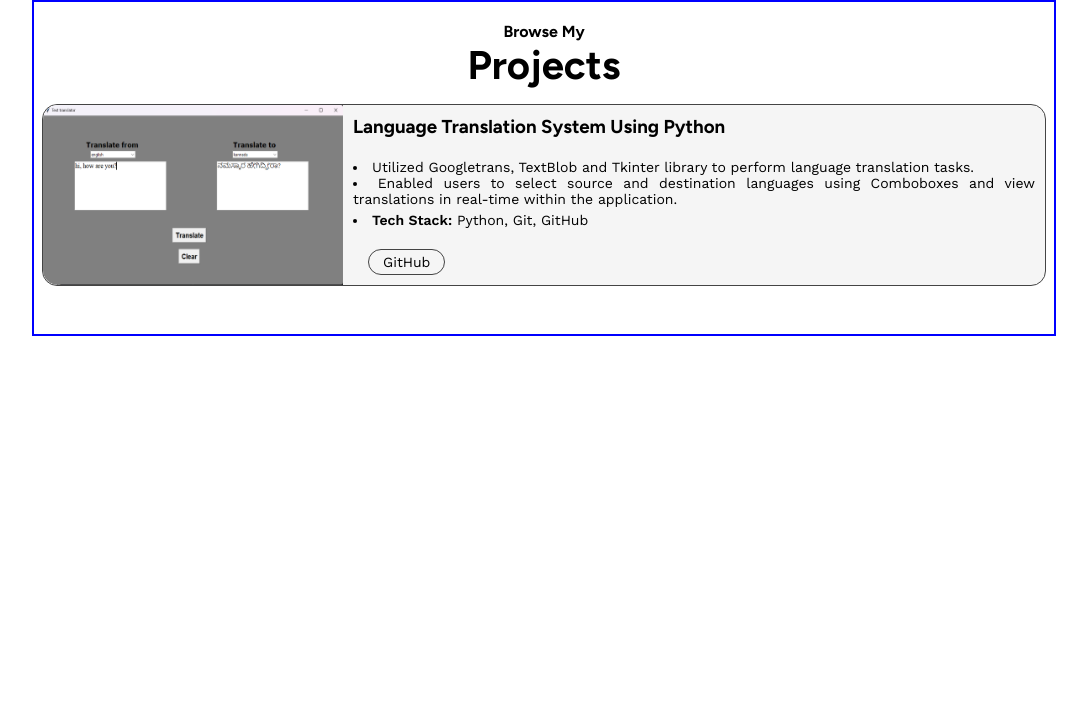
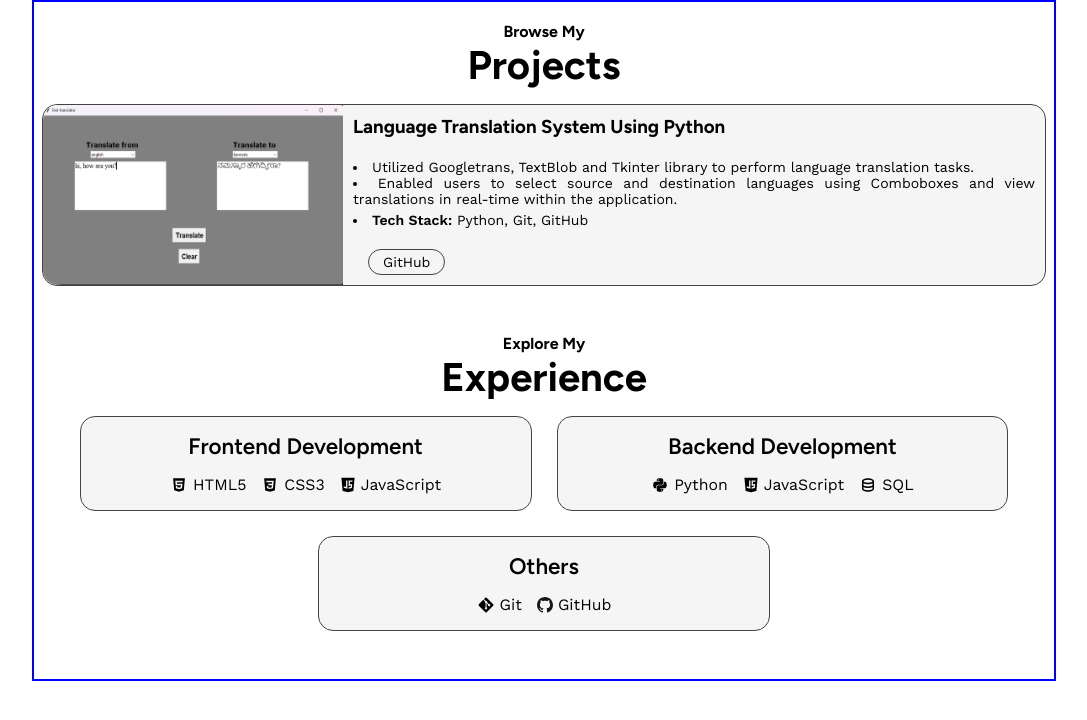
Before and after one commit to SharathM18/Portfolio-Website, a website built with Vite: page index.html in a window 1280 px wide. Shown: the whole page, without its empty margins (96-1183 px from the left). Built offline with nearby package versions, Linux system fonts and the light colour scheme.

Commit message:
implemented skills section

```diff
--- a/index.html
+++ b/index.html
@@ -60,6 +60,68 @@
           </div>
         </div>
       </section>
+
+      <!-- skills section  -->
+      <section id="skills">
+        <header class="header">
+          <h3>Explore My</h3>
+          <h1>Experience</h1>
+        </header>
+        <div class="skills-container">
+          <!-- Frontend Development -->
+          <div class="skills-info">
+            <h1 class="skill-title">Frontend Development</h1>
+            <div class="skills">
+              <div class="skill-content">
+                <img src="/html5.svg" alt="html logo" class="skill-logo" />
+                <p>HTML5</p>
+              </div>
+              <div class="skill-content">
+                <img src="/css3.svg" alt="CSS3 logo" class="skill-logo" />
+                <p>CSS3</p>
+              </div>
+              <div class="skill-content">
+                <img src="/js.svg" alt="JavaScript logo" class="skill-logo1" />
+                <p>JavaScript</p>
+              </div>
+            </div>
+          </div>
+
+          <!-- Backend Development -->
+          <div class="skills-info">
+            <h1 class="skill-title">Backend Development</h1>
+            <div class="skills">
+              <div class="skill-content">
+                <img src="/python.svg" alt="python logo" class="skill-logo" />
+                <p>Python</p>
+              </div>
+              <div class="skill-content">
+                <img src="/js.svg" alt="JavaScript logo" class="skill-logo1" />
+                <p>JavaScript</p>
+              </div>
+              <div class="skill-content">
+                <img src="/sql.svg" alt="SQL logo" class="skill-logo" />
+                <p>SQL</p>
+              </div>
+            </div>
+          </div>
+
+          <!-- Others  -->
+          <div class="skills-info">
+            <h1 class="skill-title">Others</h1>
+            <div class="skills">
+              <div class="skill-content">
+                <img src="/git.svg" alt="Git logo" class="skill-logo" />
+                <p>Git</p>
+              </div>
+              <div class="skill-content">
+                <img src="/github.svg" alt="GitHub logo" class="skill-logo1" />
+                <p>GitHub</p>
+              </div>
+            </div>
+          </div>
+        </div>
+      </section>
     </div>
 
     <!-- script  -->
--- a/src/main.js
+++ b/src/main.js
@@ -1,3 +1,4 @@
 import "../styles/style.css";
 import "../styles/utilities.css";
 import "../styles/components/projects.css";
+import "../styles/components/skills.css";
--- /dev/null
+++ b/styles/components/skills.css
@@ -0,0 +1,105 @@
+.skills-container {
+  display: flex;
+  flex-direction: column;
+  justify-content: center;
+  align-items: center;
+  gap: 8px;
+}
+
+.skills-info {
+  width: 100%;
+  padding: 0.3em;
+  border: 0.8px solid rgb(68, 68, 68);
+  border-radius: 15px;
+  background-color: var(--bg-project);
+  display: flex;
+  flex-direction: column;
+  justify-content: center;
+  align-items: center;
+  gap: 15px;
+}
+
+.skills {
+  display: flex;
+  flex-wrap: wrap;
+  justify-content: center;
+  align-content: center;
+  gap: 15px;
+}
+
+.skill-content {
+  display: flex;
+  flex-direction: row;
+  justify-content: center;
+  align-items: center;
+  gap: 5px;
+  font-family: var(--font-para);
+  font-size: calc(var(--text-base) - 0.1rem);
+}
+
+.skill-logo {
+  width: 17px;
+}
+
+.skill-logo1 {
+  width: 15px;
+}
+
+.skill-title {
+  font-family: var(--font-title);
+  font-size: calc(var(--text-base) + 0.3rem);
+  font-weight: 600;
+}
+
+@media (min-width: 360px) {
+}
+
+@media (min-width: 480px) {
+  .skills-container {
+    gap: 10px;
+  }
+
+  .skills-info {
+    padding: 0.4em;
+  }
+}
+
+@media (min-width: 768px) {
+  .skills-info {
+    width: 45%;
+    padding: 0.6em;
+  }
+
+  .skills-container {
+    flex-direction: row;
+    flex-wrap: wrap;
+    gap: 20px;
+  }
+
+  .skill-title {
+    font-size: calc(var(--text-base) + 0.4rem);
+    font-weight: 600;
+  }
+
+  .skill-content {
+    font-size: calc(var(--text-base) - 0.01rem);
+  }
+
+  .skill-logo {
+    width: 18px;
+  }
+
+  .skill-logo1 {
+    width: 16px;
+  }
+}
+
+@media (min-width: 1024px) {
+  .skills-container {
+    gap: 25px;
+  }
+
+  .skills-info {
+    padding: 1em;
+  }
+}
```
Also changed, not shown: public/git.svg (added), public/python.svg (added), public/sql.svg (added).
